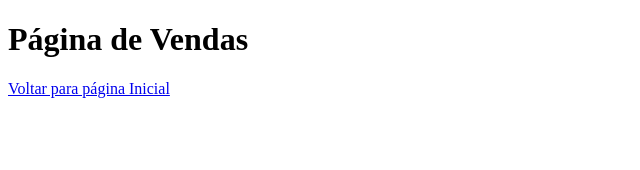
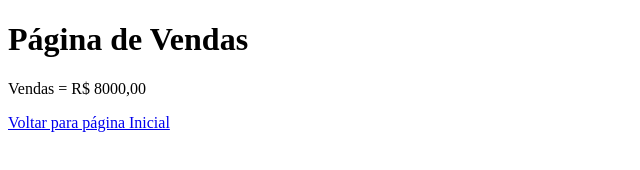
Before and after one commit to idlcharles/iniciogithub01, a plain HTML site: page Vendas.html in a window 1280 px wide. Shown: the whole page, without its empty margins (0-640 px from the left). Drawn offline with Linux system fonts and the light colour scheme.

Commit message:
Acresccentado valor de Vendas

```diff
--- a/Vendas.html
+++ b/Vendas.html
@@ -8,6 +8,7 @@
 </head>
 <body>
     <h1>Página de Vendas</h1>
+    <p>Vendas = R$ 8000,00</p>
     <a href="index.html">Voltar para página Inicial</a>
 </body>
 </html>
```
